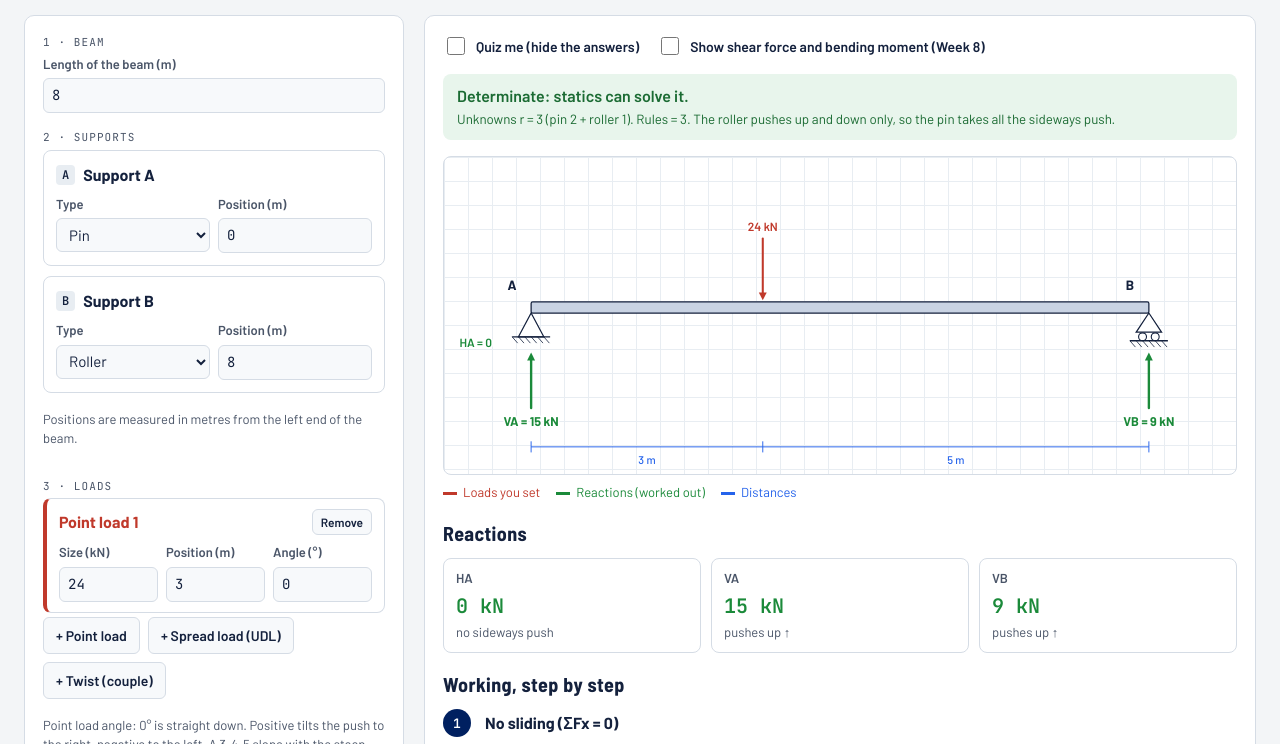
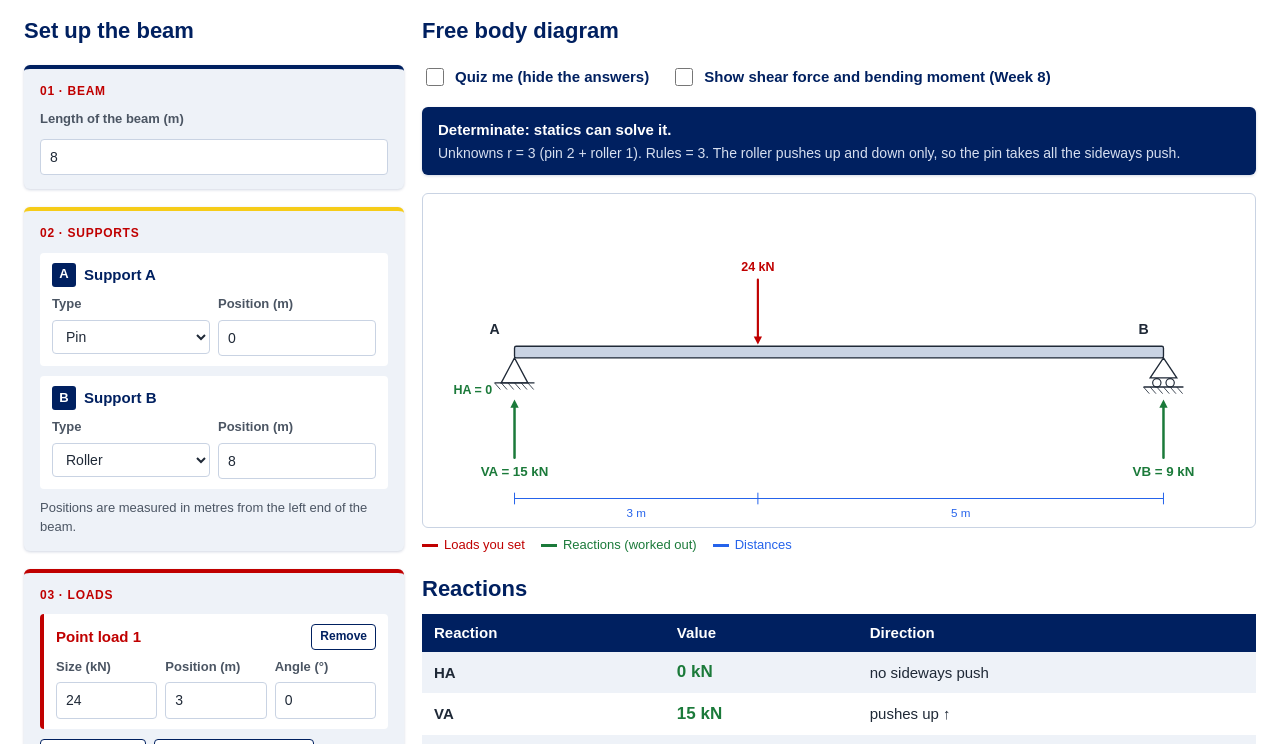
Before and after one commit to farinajasme/beam-lab, a plain HTML site: page index.html in a window 1280 px wide. Shown: the part 149-893 px from the top of the page. Drawn offline with Linux system fonts and the light colour scheme.

Commit message:
Add files via upload

```diff
--- a/index.html
+++ b/index.html
@@ -1,155 +1,136 @@
-<!doctype html>
+<!DOCTYPE html>
 <html lang="en">
 <head>
 <meta charset="utf-8">
 <meta name="viewport" content="width=device-width, initial-scale=1, viewport-fit=cover">
 <title>BIB2017 Beam Lab</title>
 <meta name="claude:viewport-fit-sides" content="cover">
-<link rel="preconnect" href="https://fonts.googleapis.com">
-<link rel="stylesheet" href="https://fonts.googleapis.com/css2?family=Barlow:wght@400;500;600;700&family=Barlow+Semi+Condensed:wght@600;700&family=JetBrains+Mono:wght@400;600&display=swap">
 <style>
-/* Layout: drafting-sheet tool. Controls rail on the left, the free body diagram and working on the right; stacks on phones. */
+/* Layout: the BIB2017 slide template as a web page. White page, navy titles, tinted cards with coloured top rules, grey footer. Single light theme on purpose, matching the slides. */
 :root {
-  --paper: #f3f5f7;
-  --sheet: #ffffff;
-  --ink: #14213d;
-  --ink-soft: #4a5568;
-  --rule: #d5dce5;
-  --grid: #e8edf2;
+  --white: #ffffff;
+  --page: #ffffff;
+  --tint: #eef2f8;
+  --tint2: #dde5f1;
+  --line: #c9d3e3;
   --navy: #002060;
-  --load: #c0392b;
-  --react: #1b8a3a;
+  --red: #c00000;
+  --gold: #f6cc18;
+  --green: #1b7a3a;
+  --ink: #1f2937;
+  --muted: #4b5563;
+  --load: #c00000;
+  --react: #1b7a3a;
   --dim: #2563eb;
   --beam: #c9d3e3;
-  --warn-bg: #fff4e5;
-  --warn-ink: #8a4b00;
-  --bad-bg: #fdecea;
-  --bad-ink: #9b1c1c;
-  --good-bg: #e8f5ec;
-  --good-ink: #1b6b33;
-  --field: #f7f9fb;
-  --font-display: "Barlow Semi Condensed", "Arial Narrow", Arial, sans-serif;
-  --font-body: "Barlow", Arial, sans-serif;
-  --font-mono: "JetBrains Mono", "Courier New", monospace;
-}
-@media (prefers-color-scheme: dark) {
-  :root:not([data-theme="light"]) {
-    --paper: #0f1622; --sheet: #172131; --ink: #e6ecf5; --ink-soft: #a9b6c8; --rule: #2c3a50; --grid: #1f2b3d;
-    --navy: #9cb8ff; --load: #ff7b6b; --react: #4fd27a; --dim: #7fb0ff; --beam: #34445e;
-    --warn-bg: #3a2a12; --warn-ink: #ffcf8a; --bad-bg: #3d1a1a; --bad-ink: #ffb4ab; --good-bg: #133222; --good-ink: #8fe3a9;
-    --field: #111a28; color-scheme: dark;
-  }
-}
-:root[data-theme="dark"] {
-  --paper: #0f1622; --sheet: #172131; --ink: #e6ecf5; --ink-soft: #a9b6c8; --rule: #2c3a50; --grid: #1f2b3d;
-  --navy: #9cb8ff; --load: #ff7b6b; --react: #4fd27a; --dim: #7fb0ff; --beam: #34445e;
-  --warn-bg: #3a2a12; --warn-ink: #ffcf8a; --bad-bg: #3d1a1a; --bad-ink: #ffb4ab; --good-bg: #133222; --good-ink: #8fe3a9;
-  --field: #111a28; color-scheme: dark;
+  --sheet: #ffffff;
+  --ink-soft: #4b5563;
+  --font: Arial, Helvetica, sans-serif;
+  color-scheme: light;
 }
 * { box-sizing: border-box; }
-body {
-  background: var(--paper); color: var(--ink); font-family: var(--font-body); font-size: 16px; line-height: 1.5;
-  padding-left: max(16px, env(safe-area-inset-left, 0px)); padding-right: max(16px, env(safe-area-inset-right, 0px));
-  padding-block: 24px 48px;
-}
-.wrap { max-width: 1280px; margin: 0 auto; display: flex; flex-direction: column; gap: 20px; }
-header { display: flex; flex-wrap: wrap; align-items: end; justify-content: space-between; gap: 12px 24px; }
-header h1 { font-family: var(--font-display); font-size: clamp(28px, 4vw, 40px); line-height: 1.05; margin: 0; letter-spacing: 0.01em; text-wrap: balance; }
-header p { margin: 4px 0 0; color: var(--ink-soft); max-width: 62ch; }
-.course { font-family: var(--font-mono); font-size: 12px; letter-spacing: 0.08em; text-transform: uppercase; color: var(--ink-soft); }
-.example-pick { display: flex; flex-direction: column; gap: 4px; min-width: 0; }
-.grid { display: grid; grid-template-columns: minmax(300px, 380px) minmax(0, 1fr); gap: 20px; align-items: start; }
+body { background: var(--page); color: var(--ink); font-family: var(--font); font-size: 15px; line-height: 1.45; padding-block: 0 32px; }
+.gutter { padding-left: max(16px, env(safe-area-inset-left, 0px)); padding-right: max(16px, env(safe-area-inset-right, 0px)); }
+.wrap { max-width: 1280px; margin: 0 auto; display: flex; flex-direction: column; gap: 18px; }
+.titlebar { display: flex; flex-wrap: wrap; align-items: end; justify-content: space-between; gap: 12px 28px; padding-top: 28px; }
+.titlebar h1 { font-size: clamp(26px, 3.4vw, 34px); color: var(--navy); font-weight: 700; margin: 0; line-height: 1.15; text-wrap: balance; }
+.titlebar p { margin: 6px 0 0; color: var(--ink); max-width: 64ch; }
+.course { font-size: 12px; font-weight: 700; letter-spacing: 0.06em; text-transform: uppercase; color: var(--red); margin-bottom: 4px; }
+.example-pick { display: flex; flex-direction: column; gap: 6px; min-width: 0; width: min(100%, 340px); }
+.grid { display: grid; grid-template-columns: minmax(300px, 380px) minmax(0, 1fr); gap: 18px; align-items: start; }
 @media (max-width: 900px) { .grid { grid-template-columns: minmax(0, 1fr); } }
-.panel { background: var(--sheet); border: 1px solid var(--rule); border-radius: 10px; padding: 18px; display: flex; flex-direction: column; gap: 16px; min-width: 0; }
-.panel h2 { font-family: var(--font-display); font-size: 20px; margin: 0; letter-spacing: 0.02em; }
-.eyebrow { font-family: var(--font-mono); font-size: 11px; letter-spacing: 0.1em; text-transform: uppercase; color: var(--ink-soft); }
-label { font-size: 13px; font-weight: 600; color: var(--ink-soft); }
+.panel { background: var(--white); display: flex; flex-direction: column; gap: 18px; min-width: 0; }
+.panel h2 { font-size: 22px; font-weight: 700; color: var(--navy); margin: 0; }
+.eyebrow { font-size: 12px; font-weight: 700; letter-spacing: 0.06em; text-transform: uppercase; color: var(--red); }
+label { font-size: 13px; font-weight: 700; color: var(--muted); }
 input, select, button { font: inherit; color: var(--ink); }
-input[type=number], select {
-  background: var(--field); border: 1px solid var(--rule); border-radius: 6px; padding: 6px 8px; width: 100%; min-width: 0;
-  font-family: var(--font-mono); font-size: 14px;
-}
-select { font-family: var(--font-body); font-size: 15px; }
-input:focus-visible, select:focus-visible, button:focus-visible { outline: 2px solid var(--dim); outline-offset: 2px; }
+input[type=number], select { background: var(--white); border: 1px solid var(--line); border-radius: 4px; padding: 7px 9px; width: 100%; min-width: 0; font-size: 14px; }
+input:focus-visible, select:focus-visible, button:focus-visible { outline: 2px solid var(--navy); outline-offset: 1px; }
 .row { display: grid; grid-template-columns: repeat(auto-fit, minmax(90px, 1fr)); gap: 8px; }
-.field { display: flex; flex-direction: column; gap: 4px; min-width: 0; }
-.sup { border: 1px solid var(--rule); border-radius: 8px; padding: 12px; display: flex; flex-direction: column; gap: 8px; }
-.sup-head { display: flex; align-items: center; gap: 8px; font-weight: 700; }
-.badge { font-family: var(--font-mono); font-size: 12px; background: var(--grid); border-radius: 4px; padding: 1px 6px; }
-.load { border: 1px solid var(--rule); border-left: 4px solid var(--load); border-radius: 8px; padding: 10px 12px; display: flex; flex-direction: column; gap: 8px; }
-.load-head { display: flex; align-items: center; justify-content: space-between; gap: 8px; font-weight: 700; color: var(--load); }
-.btn { border: 1px solid var(--rule); background: var(--field); border-radius: 6px; padding: 7px 12px; cursor: pointer; font-weight: 600; font-size: 14px; }
-.btn:hover { border-color: var(--ink-soft); }
-.btn.primary { background: var(--navy); color: var(--sheet); border-color: var(--navy); }
+.field { display: flex; flex-direction: column; gap: 6px; min-width: 0; }
+.card { background: var(--tint); border-radius: 6px; border-top: 4px solid var(--navy); box-shadow: 0 1px 3px rgba(0, 32, 96, 0.18); padding: 14px 16px; display: flex; flex-direction: column; gap: 10px; min-width: 0; }
+.card.red { border-top-color: var(--red); }
+.card.gold { border-top-color: var(--gold); }
+.card.green { border-top-color: var(--green); }
+.sup { background: var(--white); border-radius: 4px; padding: 10px 12px; display: flex; flex-direction: column; gap: 8px; }
+.sup-head { display: flex; align-items: center; gap: 8px; font-weight: 700; color: var(--navy); }
+.badge { font-size: 13px; font-weight: 700; background: var(--navy); color: var(--white); width: 24px; height: 24px; display: inline-grid; place-items: center; border-radius: 3px; }
+.load { background: var(--white); border-radius: 4px; border-left: 4px solid var(--red); padding: 10px 12px; display: flex; flex-direction: column; gap: 8px; }
+.load-head { display: flex; align-items: center; justify-content: space-between; gap: 8px; font-weight: 700; color: var(--red); }
+.btn { border: 1px solid var(--navy); background: var(--white); color: var(--navy); border-radius: 4px; padding: 7px 12px; cursor: pointer; font-weight: 700; font-size: 14px; }
+.btn:hover { background: var(--tint2); }
+.btn.primary { background: var(--navy); color: var(--white); }
+.btn.primary:hover { background: #0b2f7a; }
 .btn.small { padding: 3px 8px; font-size: 12px; }
 .btn-row { display: flex; flex-wrap: wrap; gap: 8px; }
-.toggles { display: flex; flex-wrap: wrap; gap: 8px 18px; }
-.toggle { display: flex; align-items: center; gap: 8px; font-size: 14px; font-weight: 600; color: var(--ink); cursor: pointer; }
+.toggles { display: flex; flex-wrap: wrap; gap: 8px 22px; }
+.toggle { display: flex; align-items: center; gap: 8px; font-size: 15px; font-weight: 700; color: var(--navy); cursor: pointer; }
 .toggle input { width: 18px; height: 18px; accent-color: var(--navy); }
-.status { border-radius: 8px; padding: 10px 14px; font-weight: 600; display: flex; flex-direction: column; gap: 2px; }
-.status small { font-weight: 400; }
-.status.ok { background: var(--good-bg); color: var(--good-ink); }
-.status.warn { background: var(--warn-bg); color: var(--warn-ink); }
-.status.bad { background: var(--bad-bg); color: var(--bad-ink); }
-.figure { overflow-x: auto; border: 1px solid var(--rule); border-radius: 8px; background: var(--sheet);
-  background-image: linear-gradient(var(--grid) 1px, transparent 1px), linear-gradient(90deg, var(--grid) 1px, transparent 1px); background-size: 24px 24px; }
+.status { border-radius: 6px; padding: 12px 16px; font-weight: 700; display: flex; flex-direction: column; gap: 2px; box-shadow: 0 1px 3px rgba(0, 32, 96, 0.18); }
+.status small { font-weight: 400; font-size: 14px; }
+.status.ok { background: var(--navy); color: var(--white); }
+.status.ok small { color: #d6dff0; }
+.status.warn { background: #fff7d6; color: #6b4e00; border-top: 4px solid var(--gold); }
+.status.bad { background: #fdeaea; color: #8f1414; border-top: 4px solid var(--red); }
+.figure { overflow-x: auto; background: var(--white); border: 1px solid var(--line); border-radius: 6px; }
 .figure svg { display: block; width: 100%; min-width: 680px; height: auto; }
-.answers { display: grid; grid-template-columns: repeat(auto-fit, minmax(150px, 1fr)); gap: 10px; }
-.ans { border: 1px solid var(--rule); border-radius: 8px; padding: 10px 12px; display: flex; flex-direction: column; gap: 2px; }
-.ans .k { font-size: 13px; color: var(--ink-soft); font-weight: 600; }
-.ans .v { font-family: var(--font-mono); font-size: 20px; font-weight: 600; color: var(--react); font-variant-numeric: tabular-nums; }
-.ans .d { font-size: 13px; color: var(--ink-soft); }
-.ans input { margin-top: 4px; }
-.ans .mark { font-size: 13px; font-weight: 700; }
-.ans .mark.right { color: var(--good-ink); }
-.ans .mark.wrong { color: var(--bad-ink); }
-.steps { display: flex; flex-direction: column; gap: 14px; }
-.step { display: grid; grid-template-columns: 32px minmax(0, 1fr); gap: 10px; }
-.step .n { width: 28px; height: 28px; border-radius: 50%; background: var(--navy); color: var(--sheet); display: grid; place-items: center; font-weight: 700; font-family: var(--font-mono); font-size: 13px; }
-.step h3 { margin: 2px 0 4px; font-size: 16px; }
-.step p { margin: 0 0 6px; color: var(--ink-soft); max-width: 70ch; }
-.eq { font-family: var(--font-mono); font-size: 14px; background: var(--field); border: 1px solid var(--rule); border-radius: 6px; padding: 8px 10px; overflow-x: auto; white-space: pre; line-height: 1.6; }
+.answers { width: 100%; border-collapse: collapse; font-size: 15px; }
+.answers th { background: var(--navy); color: var(--white); text-align: left; padding: 8px 12px; font-weight: 700; }
+.answers td { padding: 8px 12px; border-bottom: 1px solid var(--white); }
+.answers tr:nth-child(even) td { background: var(--tint); }
+.answers td.v { font-weight: 700; color: var(--react); font-variant-numeric: tabular-nums; font-size: 17px; white-space: nowrap; }
+.answers td input { max-width: 160px; }
+.answers .mark { font-size: 13px; font-weight: 700; display: block; margin-top: 4px; }
+.answers .mark.right { color: var(--green); }
+.answers .mark.wrong { color: var(--red); }
+.tablewrap { overflow-x: auto; }
+.steps { display: flex; flex-direction: column; gap: 12px; }
+.step { background: var(--tint); border-radius: 6px; box-shadow: 0 1px 3px rgba(0, 32, 96, 0.18); padding: 12px 16px; display: grid; grid-template-columns: 40px minmax(0, 1fr); gap: 8px; }
+.step .n { color: var(--red); font-weight: 700; font-size: 20px; font-variant-numeric: tabular-nums; }
+.step h3 { margin: 1px 0 4px; font-size: 16px; color: var(--navy); }
+.step p { margin: 0 0 6px; color: var(--ink); max-width: 72ch; }
+.eq { font-family: var(--font); font-size: 14px; background: var(--white); border-radius: 4px; padding: 9px 12px; overflow-x: auto; white-space: pre; line-height: 1.7; }
 .eq b { color: var(--react); }
-.legend { display: flex; flex-wrap: wrap; gap: 6px 16px; font-size: 13px; color: var(--ink-soft); }
-.legend span::before { content: ""; display: inline-block; width: 14px; height: 3px; margin-right: 6px; vertical-align: middle; background: currentColor; }
+.legend { display: flex; flex-wrap: wrap; gap: 6px 16px; font-size: 13px; color: var(--muted); }
+.legend span::before { content: ""; display: inline-block; width: 16px; height: 3px; margin-right: 6px; vertical-align: middle; background: currentColor; }
 .legend .l { color: var(--load); } .legend .r { color: var(--react); } .legend .d { color: var(--dim); }
-.note { font-size: 13px; color: var(--ink-soft); }
+.note { font-size: 13px; color: var(--muted); margin: 0; }
+.foot { width: 100%; margin-top: 12px; padding-top: 10px; border-top: 1px solid var(--line); font-size: 12px; color: var(--muted); display: flex; justify-content: space-between; gap: 12px; flex-wrap: wrap; }
 [hidden] { display: none !important; }
-@media (prefers-reduced-motion: no-preference) { .btn { transition: border-color .15s; } }
 </style>
 
 </head>
 <body>
-<div class="wrap">
-  <header>
+<div class="wrap gutter">
+  <div class="titlebar">
     <div>
-      <div class="course">BIB2017 Structural Principle · Beam reactions</div>
-      <h1>Beam Lab</h1>
-      <p>Change the supports and loads, then see the reactions and the full working. Turn on “Quiz me” to try it yourself first.</p>
+      <div class="course">BIB2017 Structural Principle</div>
+      <h1>Beam Lab: reactions with full working</h1>
+      <p>Set the supports and loads. See the reactions and the full working. Turn on “Quiz me” to try it yourself first.</p>
     </div>
     <div class="example-pick">
       <label for="example">Start from a tutorial question</label>
       <select id="example"></select>
     </div>
-  </header>
-
+  </div>
   <div class="grid">
     <!-- CONTROLS -->
     <section class="panel" aria-label="Beam set-up">
-      <div class="field">
-        <span class="eyebrow">1 · Beam</span>
+      <h2>Set up the beam</h2>
+      <div class="card field">
+        <span class="eyebrow">01 · Beam</span>
         <label for="L">Length of the beam (m)</label>
         <input id="L" type="number" min="1" max="40" step="0.5">
       </div>
 
-      <div class="field">
-        <span class="eyebrow">2 · Supports</span>
+      <div class="card gold field">
+        <span class="eyebrow">02 · Supports</span>
         <div id="supports" class="steps" style="gap:10px"></div>
         <p class="note">Positions are measured in metres from the left end of the beam.</p>
       </div>
 
-      <div class="field">
-        <span class="eyebrow">3 · Loads</span>
+      <div class="card red field">
+        <span class="eyebrow">03 · Loads</span>
         <div id="loads" style="display:flex;flex-direction:column;gap:10px"></div>
         <div class="btn-row">
           <button class="btn" id="addPoint" type="button">+ Point load</button>
@@ -162,6 +143,7 @@ input:focus-visible, select:focus-visible, button:focus-visible { outline: 2px s
 
     <!-- RESULTS -->
     <section class="panel" aria-label="Results">
+      <h2>Free body diagram</h2>
       <div class="toggles">
         <label class="toggle"><input type="checkbox" id="quiz"> Quiz me (hide the answers)</label>
         <label class="toggle"><input type="checkbox" id="diag"> Show shear force and bending moment (Week 8)</label>
@@ -176,7 +158,7 @@ input:focus-visible, select:focus-visible, button:focus-visible { outline: 2px s
 
       <div>
         <h2 style="margin-bottom:10px">Reactions</h2>
-        <div class="answers" id="answers"></div>
+        <div class="tablewrap" id="answers"></div>
         <div class="btn-row" id="quizBtns" style="margin-top:10px" hidden>
           <button class="btn primary" type="button" id="checkBtn">Check my answers</button>
           <button class="btn" type="button" id="revealBtn">Show the working</button>
@@ -197,6 +179,7 @@ input:focus-visible, select:focus-visible, button:focus-visible { outline: 2px s
       </div>
     </section>
   </div>
+  <div class="foot"><span>BIB2017 Structural Principle · Beam Lab · Sign rule: up +, right +, anticlockwise +. Units: kN and m.</span><span>Dr. Nurshafarina Jasme</span></div>
 </div>
 
 <script>
@@ -375,7 +358,7 @@ input:focus-visible, select:focus-visible, button:focus-visible { outline: 2px s
   }
   function text(x, y, s, col, opts = {}) {
     const anchor = opts.anchor || 'middle', size = opts.size || 15, weight = opts.weight || 600;
-    return `<text x="${x}" y="${y}" fill="${col}" font-family="Barlow, Arial, sans-serif" font-size="${size}" font-weight="${weight}" text-anchor="${anchor}" dominant-baseline="middle" paint-order="stroke" stroke="var(--sheet)" stroke-width="4" stroke-linejoin="round">${esc(s)}</text>`;
+    return `<text x="${x}" y="${y}" fill="${col}" font-family="Arial, Helvetica, sans-serif" font-size="${size}" font-weight="${weight}" text-anchor="${anchor}" dominant-baseline="middle" paint-order="stroke" stroke="var(--sheet)" stroke-width="4" stroke-linejoin="round">${esc(s)}</text>`;
   }
   function arc(cx, cy, r, ccw, col) {
     // three-quarter arc with arrow head
@@ -465,11 +448,11 @@ input:focus-visible, select:focus-visible, button:focus-visible { outline: 2px s
           s += up ? arrow(x, yBot, x, yTop, REACT, 3) : arrow(x, yTop, x, yBot, REACT, 3);
           s += text(x, yBot + 18, `${R.sym} = ${val} kN${!up ? ' ↓' : ''}`, REACT, { size: 16, weight: 700 });
         } else if (R.dirn === 'h') {
-          if (mag < 1e-9 && !quiz) { s += text(x - 70, yb + 46, `${R.sym} = 0`, REACT); return; }
+          if (mag < 1e-9 && !quiz) { s += text(Math.max(50, x - 50), yb + 46, `${R.sym} = 0`, REACT); return; }
           const right = R.val >= 0;
-          const y = yb + 34, xa = x - 80, xb = x - 22;
+          const y = yb + 34, xa = x - 100, xb = x - 26;
           s += (right && !quiz) ? arrow(xa, y, xb, y, REACT, 3) : arrow(xb, y, xa, y, REACT, 3);
-          s += text(xa - 6, y, `${R.sym} = ${val} kN`, REACT, { anchor: 'end', size: 16, weight: 700 });
+          s += text(Math.max(50, (xa + xb) / 2), y - 16, `${R.sym} = ${val} kN`, REACT, { size: 16, weight: 700 });
         } else {
           const ccw = R.val >= 0 || quiz;
           s += arc(x + (R.x <= L / 2 ? -46 : 46), yb, 26, ccw, REACT);
@@ -602,14 +585,16 @@ input:focus-visible, select:focus-visible, button:focus-visible { outline: 2px s
     $('quizBtns').hidden = !quiz || !res.ok;
     $('quizNote').hidden = !quiz || !res.ok;
     if (!res.ok) { $('answers').innerHTML = '<p class="note">No reactions to show until the beam is determinate and stable.</p>'; return; }
-    $('answers').innerHTML = res.R.map((R) => {
+    const rows = res.R.map((R) => {
       const unit = R.dirn === 'm' ? 'kN·m' : 'kN';
       const dir = R.dirn === 'v' ? (R.val >= 0 ? 'pushes up ↑' : 'pulls down ↓') : R.dirn === 'h' ? (Math.abs(R.val) < 1e-9 ? 'no sideways push' : R.val > 0 ? 'pushes right →' : 'pushes left ←') : (R.val >= 0 ? 'anticlockwise ↺' : 'clockwise ↻');
       if (quiz && !quizRevealed) {
-        return `<div class="ans"><span class="k">${R.sym} (${unit})</span><input type="number" step="any" id="q_${R.sym}" aria-label="Your answer for ${R.sym}" placeholder="e.g. 12.5"><span class="mark" id="m_${R.sym}" aria-live="polite"></span></div>`;
+        return `<tr><td><b>${R.sym}</b> (${unit})</td><td><input type="number" step="any" id="q_${R.sym}" aria-label="Your answer for ${R.sym}" placeholder="e.g. 12.5"><span class="mark" id="m_${R.sym}" aria-live="polite"></span></td></tr>`;
       }
-      return `<div class="ans"><span class="k">${R.sym}</span><span class="v">${f(Math.abs(R.val))} ${unit}</span><span class="d">${dir}</span></div>`;
+      return `<tr><td><b>${R.sym}</b></td><td class="v">${f(Math.abs(R.val))} ${unit}</td><td>${dir}</td></tr>`;
     }).join('');
+    const head = (quiz && !quizRevealed) ? '<tr><th>Reaction</th><th>Your answer</th></tr>' : '<tr><th>Reaction</th><th>Value</th><th>Direction</th></tr>';
+    $('answers').innerHTML = `<table class="answers">${head}${rows}</table>`;
   }
 
   function check(res) {
@@ -641,7 +626,7 @@ input:focus-visible, select:focus-visible, button:focus-visible { outline: 2px s
     const quiz = $('quiz').checked && !quizRevealed;
     $('workingWrap').hidden = !res.ok || quiz;
     if (res.ok && !quiz) {
-      $('working').innerHTML = working(res).map((s, i) => `<div class="step"><div class="n">${i + 1}</div><div style="min-width:0"><h3>${s.title}</h3>${s.html}</div></div>`).join('');
+      $('working').innerHTML = working(res).map((s, i) => `<div class="step"><div class="n">${String(i + 1).padStart(2, '0')}</div><div style="min-width:0"><h3>${s.title}</h3>${s.html}</div></div>`).join('');
     }
     const showD = $('diag').checked && res.ok && !quiz;
     $('diagrams').hidden = !showD;
```
